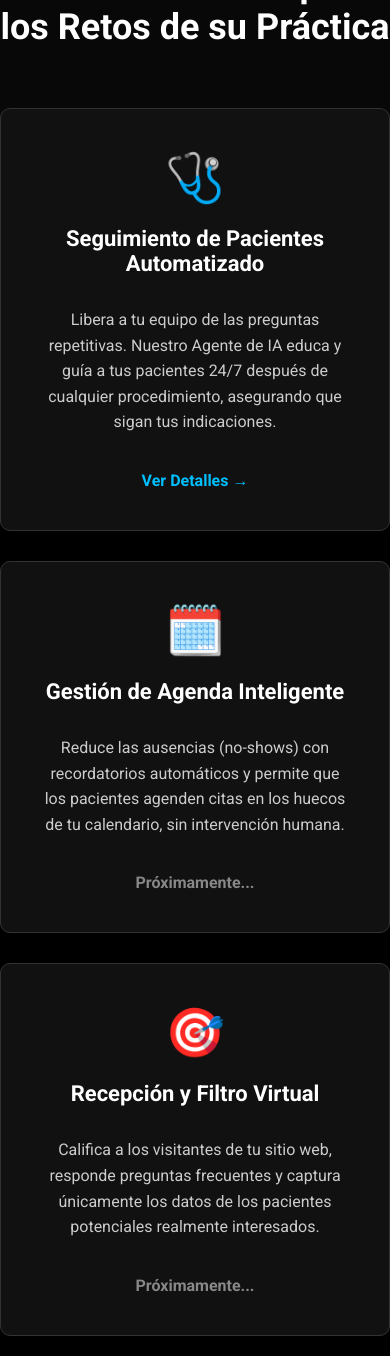
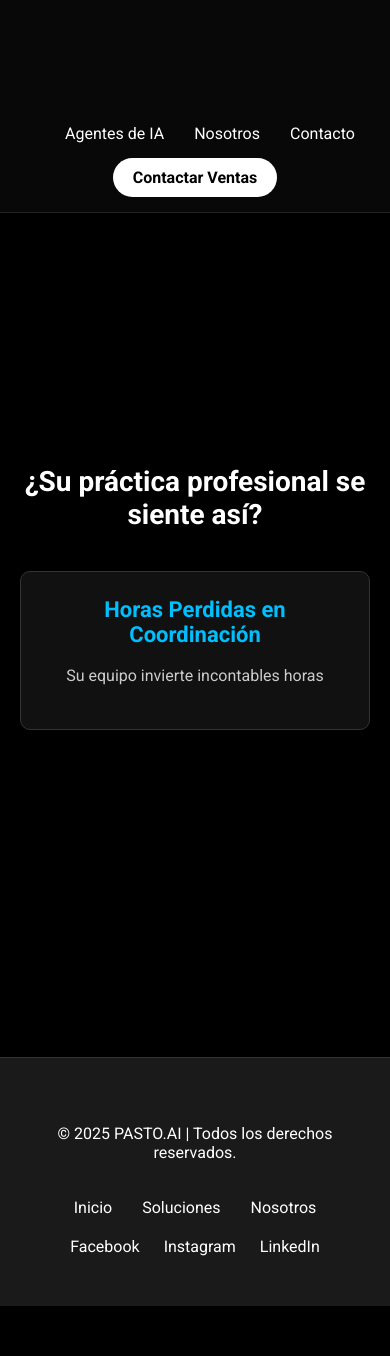
Before and after one commit to danielalejandromartinez/pasto_ai_web, a Flask app: page /presentacion in a window 390 px wide. After the commit the page ends 1306 px from the top, so only its background shows below. Run offline with Flask 3, Linux system fonts and the light colour scheme; grey boxes are pictures that could not be loaded.

Commit message:
refactor: Enhance presentation with sequential animation and mobile view

```diff
--- a/static/css/style.css
+++ b/static/css/style.css
@@ -962,3 +962,72 @@ footer {
     padding: 20px;
     text-align: center;
 }
+
+/* ======================================= */
+/*    ESTILOS PARA EFECTO DE ESCRITURA       */
+/* ======================================= */
+
+.typing-cursor::after {
+    content: '|';
+    display: inline-block;
+    animation: blink-caret 0.75s step-end infinite;
+    color: #00BFFF; /* Color del cursor */
+}
+
+/* Animación del parpadeo del cursor */
+@keyframes blink-caret {
+    from, to { border-color: transparent }
+    50% { border-color: #00BFFF; }
+}
+
+/* Ajustes para que los elementos vacíos no colapsen */
+.hero-content h1, .hero-content h2, .hero-content p {
+    min-height: 1.2em; /* Asegura una altura mínima incluso cuando está vacío */
+}
+
+/* ======================================= */
+/* ESTILOS PARA ANIMACIÓN DE TARJETAS (PRESENTACIÓN) */
+/* ======================================= */
+
+.problema-card, .agent-showcase-card {
+    opacity: 0;
+    transform: translateY(20px);
+    transition: opacity 0.5s ease-out, transform 0.5s ease-out;
+}
+
+.problema-card.visible, .agent-showcase-card.visible {
+    opacity: 1;
+    transform: translateY(0);
+}
+
+/* Ocultamos el contenido de las tarjetas al principio */
+.problema-card h3, .problema-card p,
+.agent-showcase-card h3, .agent-showcase-card p, .agent-showcase-card a, .agent-showcase-card .ideal-for, .agent-showcase-card .card-link {
+    opacity: 0;
+    transition: opacity 0.5s ease-out 0.3s;
+}
+
+.problema-card.visible h3, .problema-card.visible p,
+.agent-showcase-card.visible h3, .agent-showcase-card.visible p, .agent-showcase-card.visible a, .agent-showcase-card.visible .ideal-for, .agent-showcase-card.visible .card-link {
+    opacity: 1;
+}
+
+/* ======================================= */
+/*    REGLAS PARA MÓVILES (PRESENTACIÓN)     */
+/* ======================================= */
+@media (max-width: 768px) {
+    .problemas-container, .agent-showcase-grid {
+        /* En móvil, las tarjetas se apilan en una sola columna */
+        grid-template-columns: 1fr;
+    }
+
+    .problema-card, .agent-showcase-card {
+        /* Hacemos las tarjetas un poco más pequeñas en móvil */
+        padding: 25px;
+    }
+
+    .slide-content .section-title {
+        font-size: 28px;
+        margin-bottom: 40px;
+    }
+}
--- a/templates/base.html
+++ b/templates/base.html
@@ -49,7 +49,6 @@
         </div>
     </footer>
 
-    <!-- No hay scripts aquí, para mantener la plantilla base limpia -->
-
+    <!-- No hay scripts aquí. Cada página manejará los suyos. -->
 </body>
 </html>
--- a/templates/presentacion.html
+++ b/templates/presentacion.html
@@ -1,92 +1,107 @@
 {% extends "base.html" %}
-
 {% block title %}Nuestra Solución en Acción - Pasto.AI{% endblock %}
-
 {% block content %}
 <main class="presentation-container">
-
-    <!-- ======================================= -->
-    <!--        DIAPOSITIVA 1: EL PROBLEMA         -->
-    <!-- ======================================= -->
     <section class="presentation-slide" id="slide-problema">
         <div class="slide-content">
-            <h2 class="section-title">¿Su práctica profesional se siente así?</h2>
+            <h2 class="section-title" id="problema-title"></h2>
             <div class="problemas-container">
-                <div class="problema-card">
-                    <h3>Horas Perdidas en Coordinación</h3>
-                    <p>Su equipo invierte incontables horas en agendar citas, enviar recordatorios y filtrar pacientes curiosos.</p>
-                </div>
-                <div class="problema-card">
-                    <h3>Pacientes que No se Presentan</h3>
-                    <p>Cada cita cancelada a último minuto es un hueco en su agenda y una pérdida directa de ingresos.</p>
-                </div>
-                <div class="problema-card">
-                    <h3>Seguimiento Post-Procedimiento Caótico</h3>
-                    <p>El monitoreo manual de la evolución de decenas de pacientes es propenso a errores y consume tiempo valioso.</p>
-                </div>
+                <div class="problema-card"><h3></h3><p></p></div>
+                <div class="problema-card"><h3></h3><p></p></div>
+                <div class="problema-card"><h3></h3><p></p></div>
             </div>
         </div>
     </section>
-
-    <!-- ======================================= -->
-    <!--         DIAPOSITIVA 2: LA SOLUCIÓN        -->
-    <!-- ======================================= -->
     <section class="presentation-slide is-hidden" id="slide-solucion">
         <div class="slide-content">
-            <h2 class="section-title">Soluciones de IA para los Retos de su Práctica</h2>
+            <h2 class="section-title" id="solucion-title"></h2>
             <div class="agent-showcase-grid">
-
-                <div class="agent-showcase-card">
-                    <div class="agent-icon">🩺</div>
-                    <h3>Seguimiento de Pacientes Automatizado</h3>
-                    <p>Libera a tu equipo de las preguntas repetitivas. Nuestro Agente de IA educa y guía a tus pacientes 24/7 después de cualquier procedimiento, asegurando que sigan tus indicaciones.</p>
-                    <a href="/agente/asistente-post-operatorio" class="card-link">Ver Detalles →</a>
-                </div>
-
-                <div class="agent-showcase-card">
-                    <div class="agent-icon">🗓️</div>
-                    <h3>Gestión de Agenda Inteligente</h3>
-                    <p>Reduce las ausencias (no-shows) con recordatorios automáticos y permite que los pacientes agenden citas en los huecos de tu calendario, sin intervención humana.</p>
-                    <a href="/agente/agente-de-agendamiento-inteligente" class="card-link coming-soon-link">Próximamente...</a>
-                </div>
-
-                <div class="agent-showcase-card">
-                    <div class="agent-icon">🎯</div>
-                    <h3>Recepción y Filtro Virtual</h3>
-                    <p>Califica a los visitantes de tu sitio web, responde preguntas frecuentes y captura únicamente los datos de los pacientes potenciales realmente interesados.</p>
-                    <a href="/agente/agente-calificador-de-candidatos" class="card-link coming-soon-link">Próximamente...</a>
-                </div>
-
+                <div class="agent-showcase-card"><div class="agent-icon">🩺</div><h3></h3><p></p><a href="/agente/asistente-post-operatorio" class="card-link"></a></div>
+                <div class="agent-showcase-card"><div class="agent-icon">🗓️</div><h3></h3><p></p><a href="/agente/agente-de-agendamiento-inteligente" class="card-link coming-soon-link"></a></div>
+                <div class="agent-showcase-card"><div class="agent-icon">🎯</div><h3></h3><p></p><a href="/agente/agente-calificador-de-candidatos" class="card-link coming-soon-link"></a></div>
             </div>
         </div>
     </section>
-
 </main>
 
 <script>
-    document.addEventListener('DOMContentLoaded', function() {
-        const slides = {
-            problema: document.getElementById('slide-problema'),
-            solucion: document.getElementById('slide-solucion')
-        };
+    document.addEventListener('DOMContentLoaded', async function() {
+        // --- CONTENIDO ---
+        const problemaTitleText = "¿Su práctica profesional se siente así?";
+        const problemas = [
+            { el: document.querySelector('#slide-problema .problema-card:nth-child(1)'), title: 'Horas Perdidas en Coordinación', text: 'Su equipo invierte incontables horas en agendar citas, enviar recordatorios y filtrar pacientes curiosos.' },
+            { el: document.querySelector('#slide-problema .problema-card:nth-child(2)'), title: 'Pacientes que No se Presentan', text: 'Cada cita cancelada a último minuto es un hueco en su agenda y una pérdida directa de ingresos.' },
+            { el: document.querySelector('#slide-problema .problema-card:nth-child(3)'), title: 'Seguimiento Post-Procedimiento Caótico', text: 'El monitoreo manual de la evolución de decenas de pacientes es propenso a errores y consume tiempo valioso.' }
+        ];
+        const solucionTitleText = "Soluciones de IA para los Retos de su Práctica";
+        const soluciones = [
+            { el: document.querySelector('#slide-solucion .agent-showcase-card:nth-child(1)'), title: 'Seguimiento de Pacientes Automatizado', text: 'Libera a tu equipo de las preguntas repetitivas...', link: 'Ver Detalles →' },
+            { el: document.querySelector('#slide-solucion .agent-showcase-card:nth-child(2)'), title: 'Gestión de Agenda Inteligente', text: 'Reduce las ausencias (no-shows) con recordatorios automáticos...', link: 'Próximamente...' },
+            { el: document.querySelector('#slide-solucion .agent-showcase-card:nth-child(3)'), title: 'Recepción y Filtro Virtual', text: 'Califica a los visitantes de tu sitio web...', link: 'Próximamente...' }
+        ];
 
-        // Si no encontramos las diapositivas, no hacemos nada
-        if (!slides.problema || !slides.solucion) return;
+        // --- ELEMENTOS ---
+        const problemaTitle = document.getElementById('problema-title');
+        const solucionTitle = document.getElementById('solucion-title');
+        const slideProblema = document.getElementById('slide-problema');
+        const slideSolucion = document.getElementById('slide-solucion');
 
-        // La presentación empieza mostrando el problema
-        slides.problema.classList.remove('is-hidden');
+        // --- FUNCIONES ---
+        const wait = ms => new Promise(res => setTimeout(res, ms));
 
-        // Programa la transición a la solución después de 5 segundos
-        setTimeout(() => {
-            transitionTo(slides.solucion);
-        }, 5000);
+        function typeWriter(element, text) {
+            return new Promise(resolve => {
+                let i = 0;
+                element.innerHTML = '';
+                function type() {
+                    if (i < text.length) {
+                        element.innerHTML += text.charAt(i);
+                        i++;
+                        setTimeout(type, 55); // <-- VELOCIDAD MÁS LENTA
+                    } else {
+                        resolve();
+                    }
+                }
+                type();
+            });
+        }
 
-        function transitionTo(targetSlide) {
-            for (const key in slides) {
-                slides[key].classList.add('is-hidden');
+        // --- ORQUESTADOR ---
+        async function startPresentation() {
+            // --- ESCENA 1: PROBLEMAS ---
+            await typeWriter(problemaTitle, problemaTitleText);
+            await wait(500);
+
+            // Bucle FOR...OF secuencial garantizado
+            for (const problema of problemas) {
+                problema.el.classList.add('visible');
+                await wait(300);
+                await typeWriter(problema.el.querySelector('h3'), problema.title);
+                await typeWriter(problema.el.querySelector('p'), problema.text);
+                await wait(1000);
             }
-            targetSlide.classList.remove('is-hidden');
+            await wait(2000);
+
+            // --- TRANSICIÓN ---
+            slideProblema.classList.add('is-hidden');
+            slideSolucion.classList.remove('is-hidden');
+            await wait(500);
+
+            // --- ESCENA 2: SOLUCIONES ---
+            await typeWriter(solucionTitle, solucionTitleText);
+            await wait(500);
+
+            for (const solucion of soluciones) {
+                solucion.el.classList.add('visible');
+                await wait(300);
+                await typeWriter(solucion.el.querySelector('h3'), solucion.title);
+                await typeWriter(solucion.el.querySelector('p'), solucion.text);
+                await typeWriter(solucion.el.querySelector('a'), solucion.link);
+                await wait(1000);
+            }
         }
+
+        startPresentation();
     });
 </script>
 {% endblock %}
```
Also changed, not shown: templates/index.html (+63 -6 lines).
